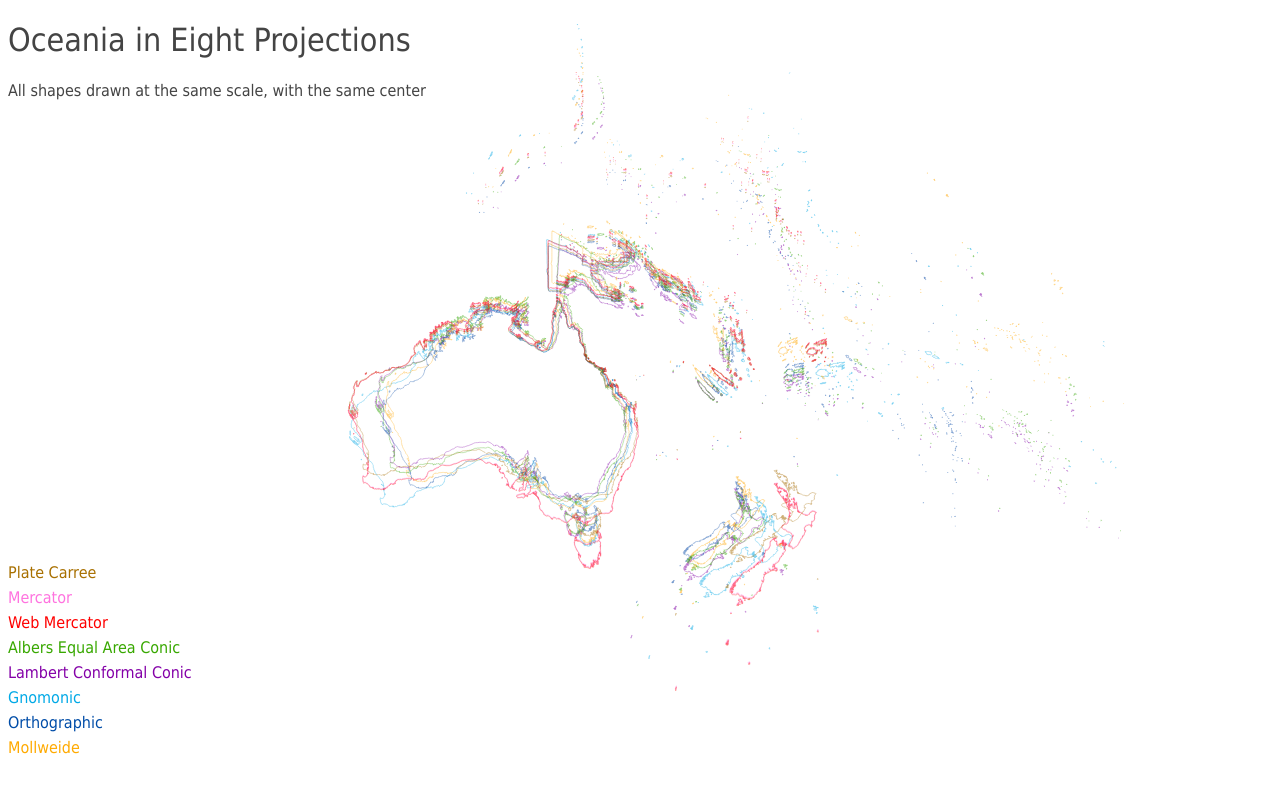
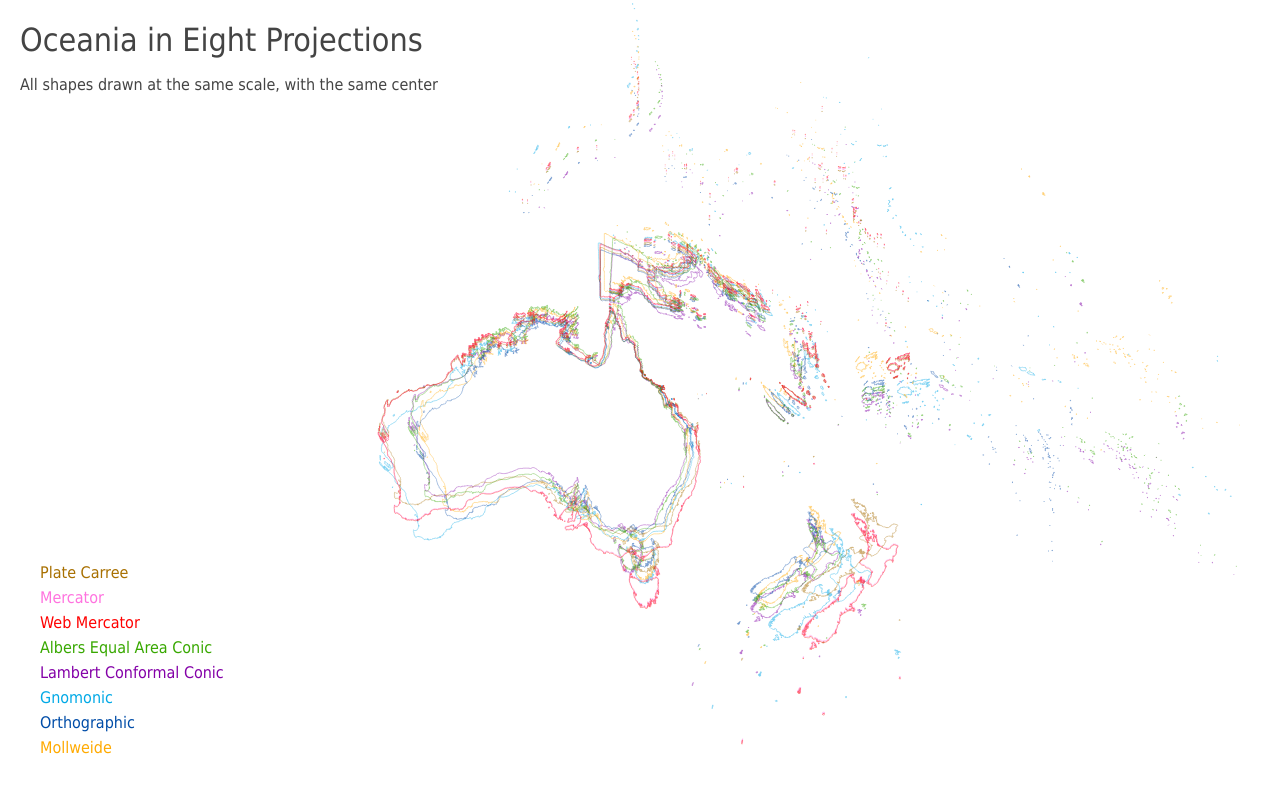
Before and after one commit to jbranigan/projection-overlays, a plain HTML site: page oceania.html in a window 1280 px wide. Drawn offline with nearby package versions, Linux system fonts and the light colour scheme.

Commit message:
All the things

```diff
--- /dev/null
+++ b/app.js
@@ -0,0 +1,10 @@
+$(function(){
+	$('.legend-item').on('mouseover', function() {
+		var map = $(this).attr('id');
+		$('embed').css('opacity', .25);
+		$('embed[src*="' + map + '"]').not(this).css('opacity', 1);
+	});
+	$('.legend-item').on('mouseout', function() {
+		$('embed').css('opacity', 1);
+	});
+});
--- a/oceania.html
+++ b/oceania.html
@@ -1,6 +1,7 @@
 <!DOCTYPE html>
 <html>
 <head>
+	<title>Oceania - Projection Overlays</title>
 	<link rel="stylesheet" type="text/css" href="style.css" media="screen" />
 </head>
 <body>
@@ -28,5 +29,7 @@
 		<div class='legend-item' id='mollweide'>Mollweide</div>
 	</div>
 
+	<script src="http://code.jquery.com/jquery.js"></script>
+	<script src="app.js"></script>
 </body>
 </html>
--- a/style.css
+++ b/style.css
@@ -4,31 +4,41 @@ html,body {
 	height: 100%;
 	font-family: Tahoma, Helvetica, Arial, sans-serif;
 	color: #444;
+	margin: 0;
+	padding: 0;
+	overflow: hidden;
 }
 
 h1 {
 	font-weight: normal;
+	margin-left: 20px;
+	margin-bottom: 4px;
+}
+p {
+	margin-left: 20px;
 }
 
 .map {
 	position:absolute;
 	top:0;
 	left:0;
-	width: 90%;
+	width: 100%;
 	opacity:.6;
 }
 
 .legend {
 	position: fixed;
-	left 0;
-	bottom: 40px;
-	width: 100%;
+	bottom: 20px;
+	width: auto;
+	padding: 20px;
+	left: 20px;
+	background: rgba(255,255,255,.5);
 }
 
 .legend-item {
-	width: 300px;
 	text-align: left;
 	padding: 3px 0;
+	cursor: pointer;
 }
 
 #mollweide {
```
Also changed, not shown: africa.html (+3 -1 lines), contiguous-usa.html (+3 -0 lines), europe.html (+3 -0 lines), north-america.html (+3 -1 lines), south-america.html (+3 -0 lines). Lines whose indentation alone changed are shown as unchanged.
